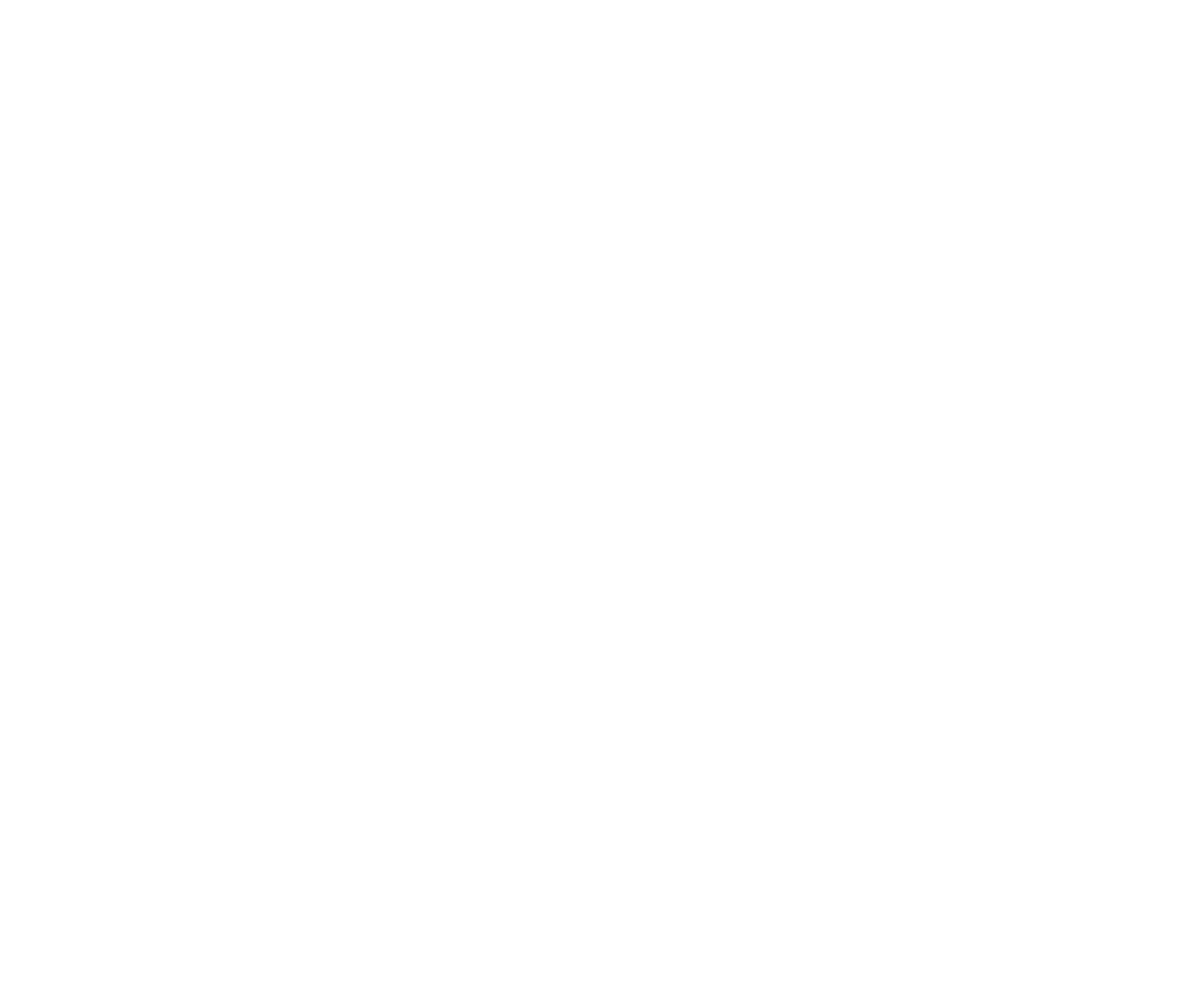
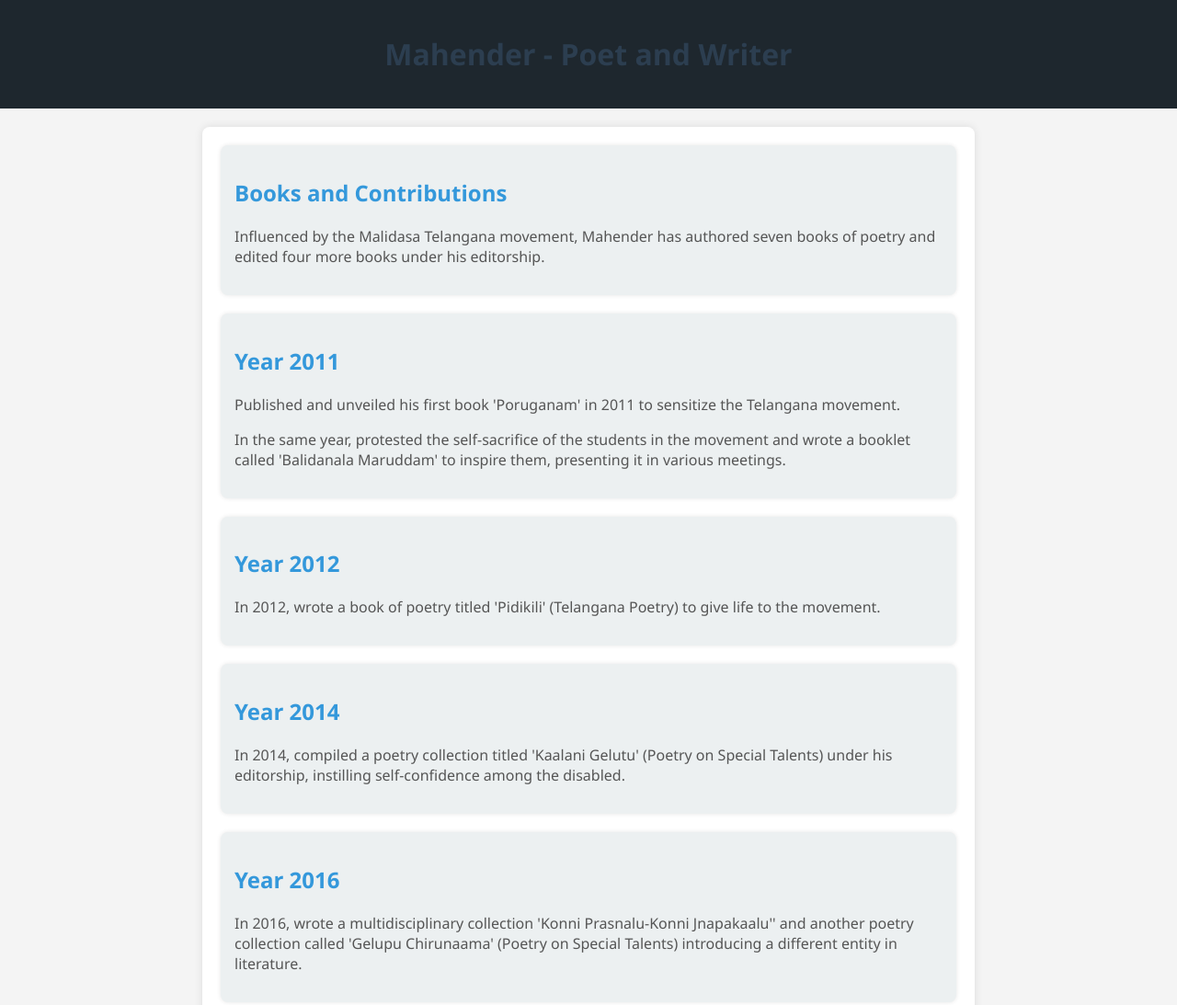
Before and after one commit to akshithbilla29/demo299, a plain HTML site: page poetry.html in a window 1280 px wide. Shown: the top 1093 px of the page at 92% size. Before the commit the page ends 800 px from the top, so only its background shows below. Drawn offline with Linux system fonts and the light colour scheme.

Commit message:
Update poetry.html

```diff
--- a/poetry.html
+++ b/poetry.html
@@ -3,9 +3,129 @@
 <head>
     <meta charset="UTF-8">
     <meta name="viewport" content="width=device-width, initial-scale=1.0">
-    <title>Document</title>
+    <title>Mahender - Poet and Writer</title>
+    <style>
+        body {
+            font-family: 'Segoe UI', Tahoma, Geneva, Verdana, sans-serif;
+            margin: 0;
+            padding: 0;
+            background-color: #f4f4f4;
+            color: #333;
+        }
+
+        header {
+            background-color: #1e272e;
+            color: #fff;
+            text-align: center;
+            padding: 1em;
+
+        }
+
+        main {
+            max-width: 800px;
+            margin: 20px auto;
+            padding: 20px;
+            background-color: #fff;
+            border-radius: 8px;
+            box-shadow: 0 0 10px rgba(0, 0, 0, 0.1);
+        }
+
+        h1, h2 {
+            color: #2c3e50;
+        }
+
+        p {
+            color: #555;
+        }
+
+        .book-info {
+            margin-bottom: 20px;
+            padding: 15px;
+            background-color: #ecf0f1;
+            border-radius: 8px;
+            box-shadow: 0 0 5px rgba(0, 0, 0, 0.1);
+        }
+
+        .book-info h2 {
+            color: #3498db;
+        }
+
+        .book-info p {
+            color: #555;
+        }
+    </style>
 </head>
 <body>
 
+    <header>
+        <h1>Mahender - Poet and Writer</h1>
+    </header>
+
+    <main>
+
+        <div class="book-info">
+            <h2>Books and Contributions</h2>
+
+            <p>Influenced by the Malidasa Telangana movement, Mahender has authored seven books of poetry and edited four more books under his editorship.</p>
+        </div>
+        <div class="book-info">
+            <h2>Year 2011</h2>
+
+            <p>Published and unveiled his first book 'Poruganam' in 2011 to sensitize the Telangana movement.</p>
+
+            <p>In the same year, protested the self-sacrifice of the students in the movement and wrote a booklet called 'Balidanala Maruddam' to inspire them, presenting it in various meetings.</p>
+        </div>
+        <div class="book-info">
+            <h2>Year 2012</h2>
+
+            <p>In 2012, wrote a book of poetry titled 'Pidikili' (Telangana Poetry) to give life to the movement.</p>
+        </div>
+        <div class="book-info">
+            <h2>Year 2014</h2>
+
+            <p>In 2014, compiled a poetry collection titled 'Kaalani Gelutu' (Poetry on Special Talents) under his editorship, instilling self-confidence among the disabled.</p>
+        </div>
+        <div class="book-info">
+            <h2>Year 2016</h2>
+
+            <p>In 2016, wrote a multidisciplinary collection 'Konni Prasnalu-Konni Jnapakaalu'' and another poetry collection called 'Gelupu Chirunaama' (Poetry on Special Talents) introducing a different entity in literature.</p>
+        </div>
+
+        <div class="book-info">
+            <h2>Year 2020</h2>
+
+            <p>Wrote two poetry books 'Ippudoka Patakavali' and 'Tanunenu Vayakam' in response to various social issues and injustices.</p>
+
+            <p>Edited the volumes of Kovid-19 (Poetry of Orugallu poets on Corona Virus) and Valasa Dukhkham (a collection of poetry on migrant workers during Corona) under his editorship.</p>
+        </div>
+
+        <div class="book-info">
+            <h2>Year 2022</h2>
+
+            <p>Published a collection of poetry called 'Bilkis Bano' in solidarity with Bilkis Bano under his editorship.</p>
+
+            <p>Continuously working in literature by bringing collections on contemporary issues.</p>
+        </div>
+
+        <div class="book-info">
+            <h2>Other Contributions</h2>
+
+            <p>Participated in many district and state level poetry gatherings and effectively performed his poetry.</p>
+
+            <p>Participated in the 'All India Differently Able Writers Meet' organized by Central Sahitya Akademi in Delhi and recited poetry from Telugu language.</p>
+
+            <p>Wrote essays on contemporary topics, reviewed literary books, and organized literary programs to encourage budding poets.</p>
+
+            <p>Fought actively in the Telangana movement without considering his disability, participating in Rastarokolu and protest meetings.</p>
+
+            <p>United the disabled and made them participate in the movement meetings.</p>
+
+            <p>As the general secretary of Warangal Joint District of Telangana Writers Association, serving literature and organizing literary, historical, and cultural meetings.</p>
+
+            <p>Won many awards as a poet.</p>
+        </div>
+
+    </main>
+
 </body>
 </html>
```
